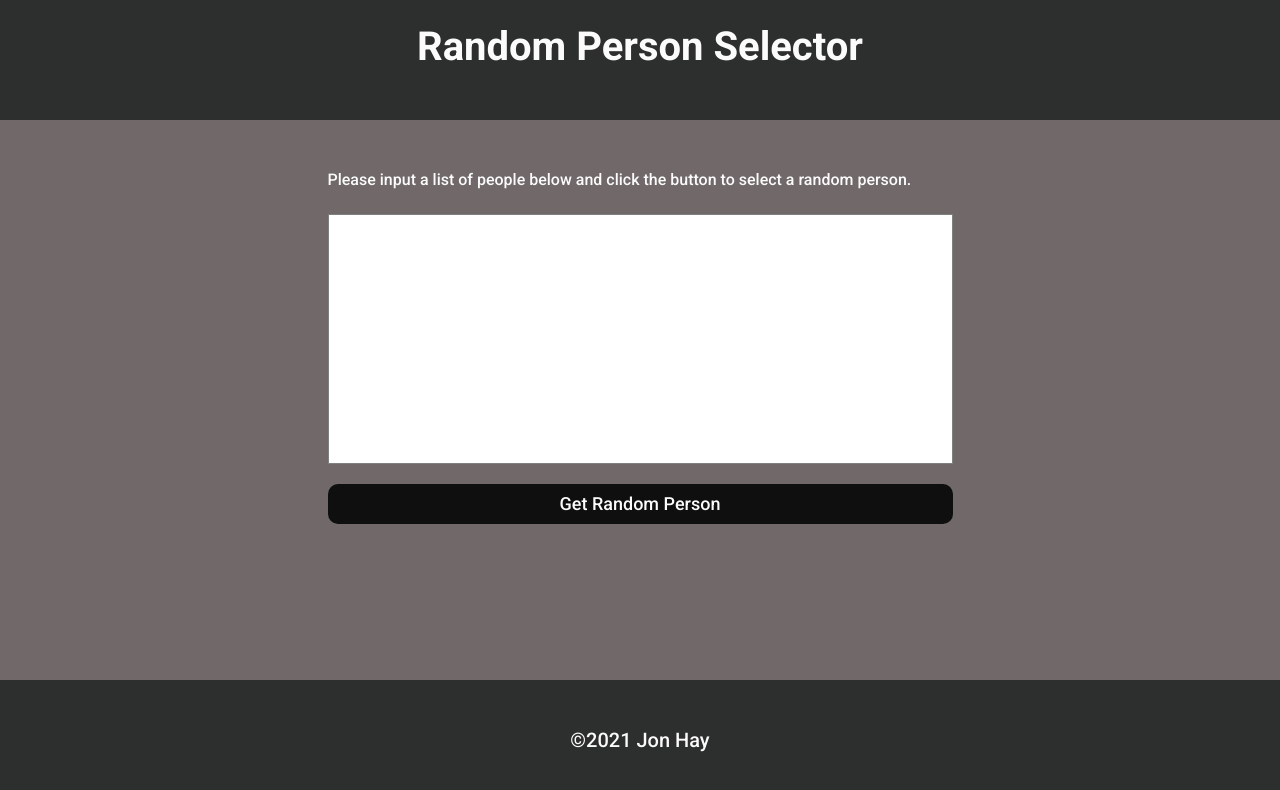
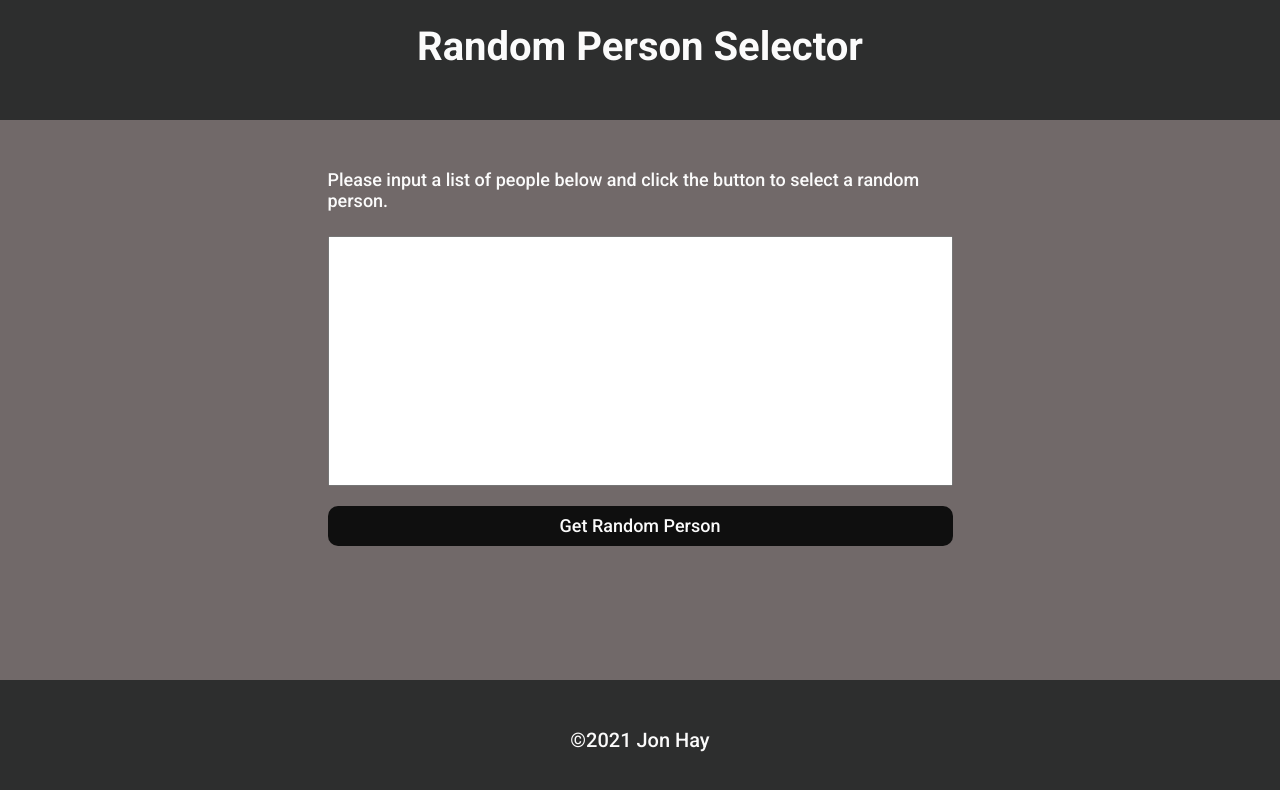
Before and after one commit to jonhayjr/random-person-selector, a React (Create React App) app: page / in a window 1280 px wide. Shown: the top 790 px of the page. Built offline with nearby package versions, Linux system fonts and the light colour scheme.

Commit message:
Made some additional tweaks to layout styling

```diff
--- a/src/UserInput/UserInput.css
+++ b/src/UserInput/UserInput.css
@@ -6,7 +6,6 @@
     display: block;
     margin-bottom: 10px;
     text-align: left;
-    line-height: 1.2;
 }
 
 .form__textbox {
@@ -14,12 +13,16 @@
     width: 100%;
     height: auto;
     min-height: 250px;
-    outline: none;
+    outline: transparent;
+    outline-width: 5px;
     resize: none;
-    border: 1px solid grey;
     font-size: 16px;
     padding: 15px;
     margin-bottom: 15px;
+}
+
+.form__textbox:focus {
+    outline: #0F0F0F;
 }
 
 .btn {
@@ -46,7 +49,8 @@
     }
 
     .form__textbox,
-    .btn {
+    .btn,
+    .form__label {
         font-size: 18px;
     }
 }
```
